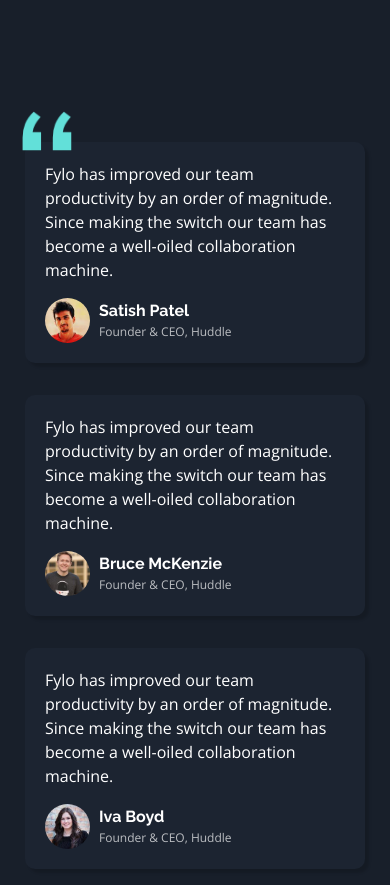
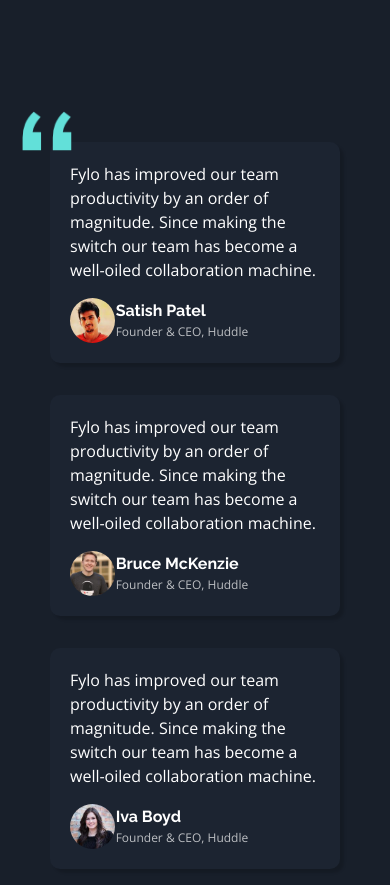
Before and after one commit to luizlopes12/Fylo, a React (Create React App) app: page / in a window 390 px wide. Shown: the part 2500-3385 px from the top of the page. Built offline with nearby package versions, Linux system fonts and the light colour scheme.

Commit message:
melhorias na responsividade

```diff
--- a/src/components/Testimonials.jsx
+++ b/src/components/Testimonials.jsx
@@ -4,7 +4,7 @@
   return (
     <div className="container-fluid bg d-flex flex-column justify-content-center pt-5">
       <img src={require("../img/bg-quotes.png")} className="quotes" alt="Quotes image" />
-      <div className="row d-flex justify-content-center mx-auto">
+      <div className="row">
         <div className="col">
           <TestimonialsCards
           text='Fylo has improved our team productivity by an order of magnitude.
--- a/src/styles/style.css
+++ b/src/styles/style.css
@@ -213,14 +213,14 @@
     width: 50px;
     position: relative;
     top: 25px;
-    left: 280px;
+    left: 5%;
 }
 .testimonials-card{
     background-color: #1c2431;
     font-size: 20px;
     border-radius: 10px;
     padding: 35px;
-    width: 480px;
+    width: 100%;
     box-shadow: rgba(0, 0, 0, 0.15) 4px 4px 2.6px;
 }
 .testimonials-user-profile img{
@@ -234,6 +234,8 @@
     font-size: 14px;
 }
 @media(max-width: 768px){
+}
+@media(max-width: 768px){
     .quotes{
         width: 50px;
         position: relative;
@@ -245,7 +247,7 @@
         font-size: 16px;
         border-radius: 10px;
         padding: 20px;
-        width: 340px;
+        width: 290px;
         margin: auto;
     }
     .testimonials-user-profile img{
```
